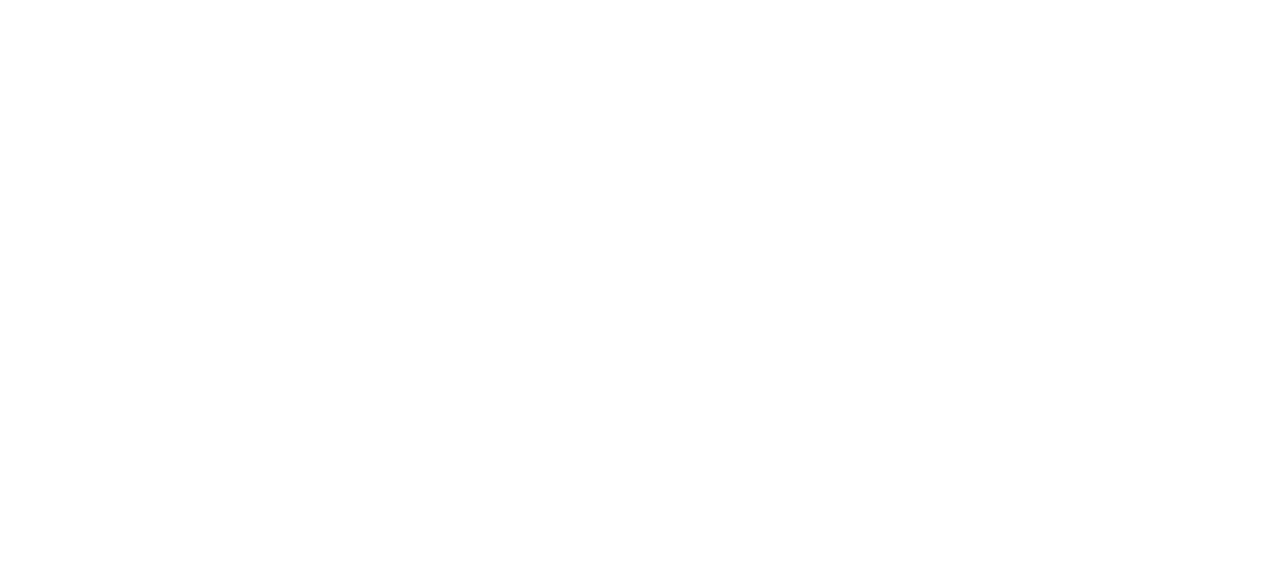
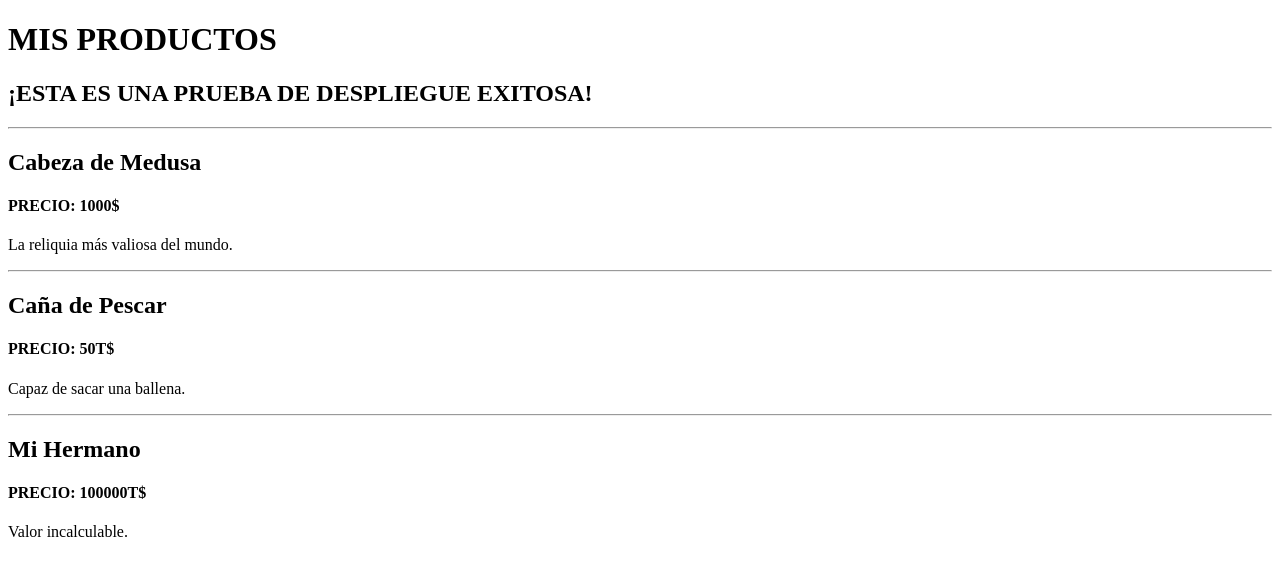
Before and after one commit to AdnanSukehiro/html, a plain HTML site: page index.html in a window 1280 px wide. Drawn offline with Linux system fonts and the light colour scheme.

```diff
--- a/index.html
+++ b/index.html
@@ -2,9 +2,30 @@
 <html lang="es">
 <head>
     <meta charset="UTF-8">
-    <title>Título</title>
-    </head>
+    <title>Mi Tienda de Productos (Prueba)</title>
+</head>
 <body>
+
+    <h1>MIS PRODUCTOS</h1>
+    <h2>¡ESTA ES UNA PRUEBA DE DESPLIEGUE EXITOSA!</h2>
+
+    <hr>
+
+    <h2>Cabeza de Medusa</h2>
+    <h4>PRECIO: 1000$</h4>
+    <p>La reliquia más valiosa del mundo.</p>
+
+    <hr>
+
+    <h2>Caña de Pescar</h2>
+    <h4>PRECIO: 50T$</h4>
+    <p>Capaz de sacar una ballena.</p>
+
+    <hr>
+
+    <h2>Mi Hermano</h2>
+    <h4>PRECIO: 100000T$</h4>
+    <p>Valor incalculable.</p>
 
 </body>
 </html>
```
Also changed, not shown: 1 other file.
